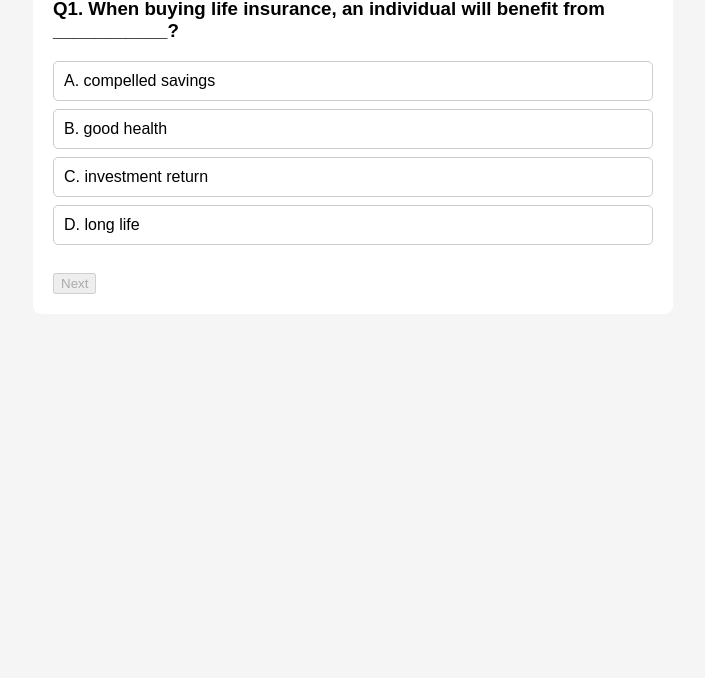
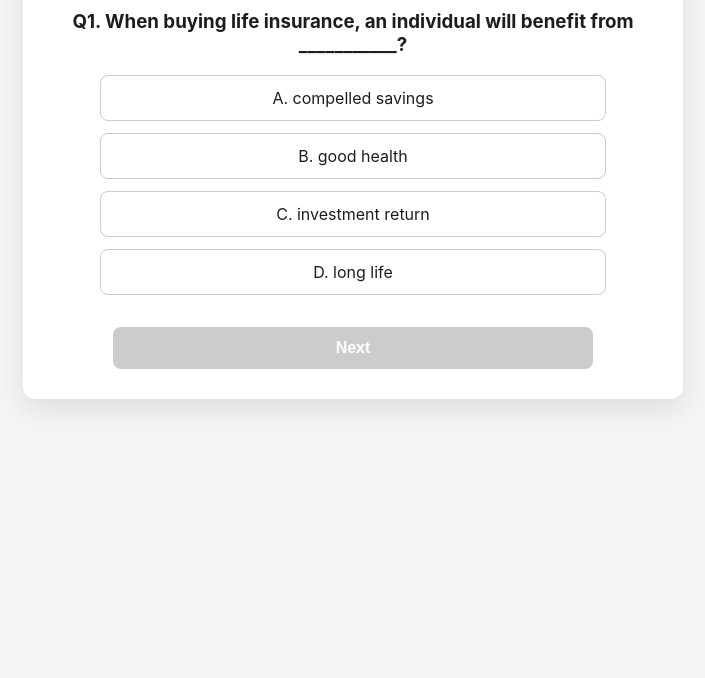
Before and after one commit to TND4-ZQJS/pcilmockexam, a plain HTML site: page index.html in a window 1280 px wide. Shown: the part 122-800 px from the top of the page, without its empty margins (287-992 px from the left). Drawn offline with Linux system fonts and the light colour scheme.

Commit message:
Update style.css

```diff
--- a/style.css
+++ b/style.css
@@ -1,35 +1,73 @@
 body {
-  font-family: Arial, sans-serif;
-  background: #f5f5f5;
+  font-family: -apple-system, BlinkMacSystemFont, "Helvetica Neue", Arial, sans-serif;
+  background-color: #f5f5f7;
+  color: #1d1d1f;
+  text-align: center;
+  padding: 20px;
   margin: 0;
-  padding: 20px;
 }
+
 .container {
   max-width: 600px;
+  background: white;
+  border-radius: 12px;
+  padding: 30px;
   margin: auto;
-  background: #fff;
-  padding: 20px;
+  box-shadow: 0 10px 30px rgba(0, 0, 0, 0.1);
+}
+
+button {
+  background: #0071e3;
+  color: white;
+  border: none;
+  padding: 12px 20px;
+  font-size: 16px;
+  font-weight: 600;
   border-radius: 8px;
+  cursor: pointer;
+  margin-top: 20px;
+  width: 80%;
 }
-button {
-  margin-top: 20px;
+
+button:hover {
+  background: #005bb5;
 }
+
+button:disabled {
+  background: #cccccc;
+  cursor: not-allowed;
+}
+
 .option {
   display: block;
-  padding: 10px;
-  margin: 8px 0;
+  padding: 12px;
+  margin: 12px 0;
   border: 1px solid #ccc;
-  border-radius: 5px;
+  border-radius: 8px;
+  width: 80%;
+  margin-left: auto;
+  margin-right: auto;
   cursor: pointer;
+  transition: all 0.2s ease;
 }
+
 .option.correct {
-  background-color: #c8f7c5;
-  border-color: green;
+  background-color: #d4f6d2;
+  border-color: #28a745;
 }
+
 .option.incorrect {
-  background-color: #fbcfcf;
-  border-color: red;
+  background-color: #f8d7da;
+  border-color: #dc3545;
 }
+
 .option.disabled {
   pointer-events: none;
+  opacity: 0.8;
 }
+
+@media (max-width: 480px) {
+  .option, button {
+    width: 100%;
+  }
+}
```
